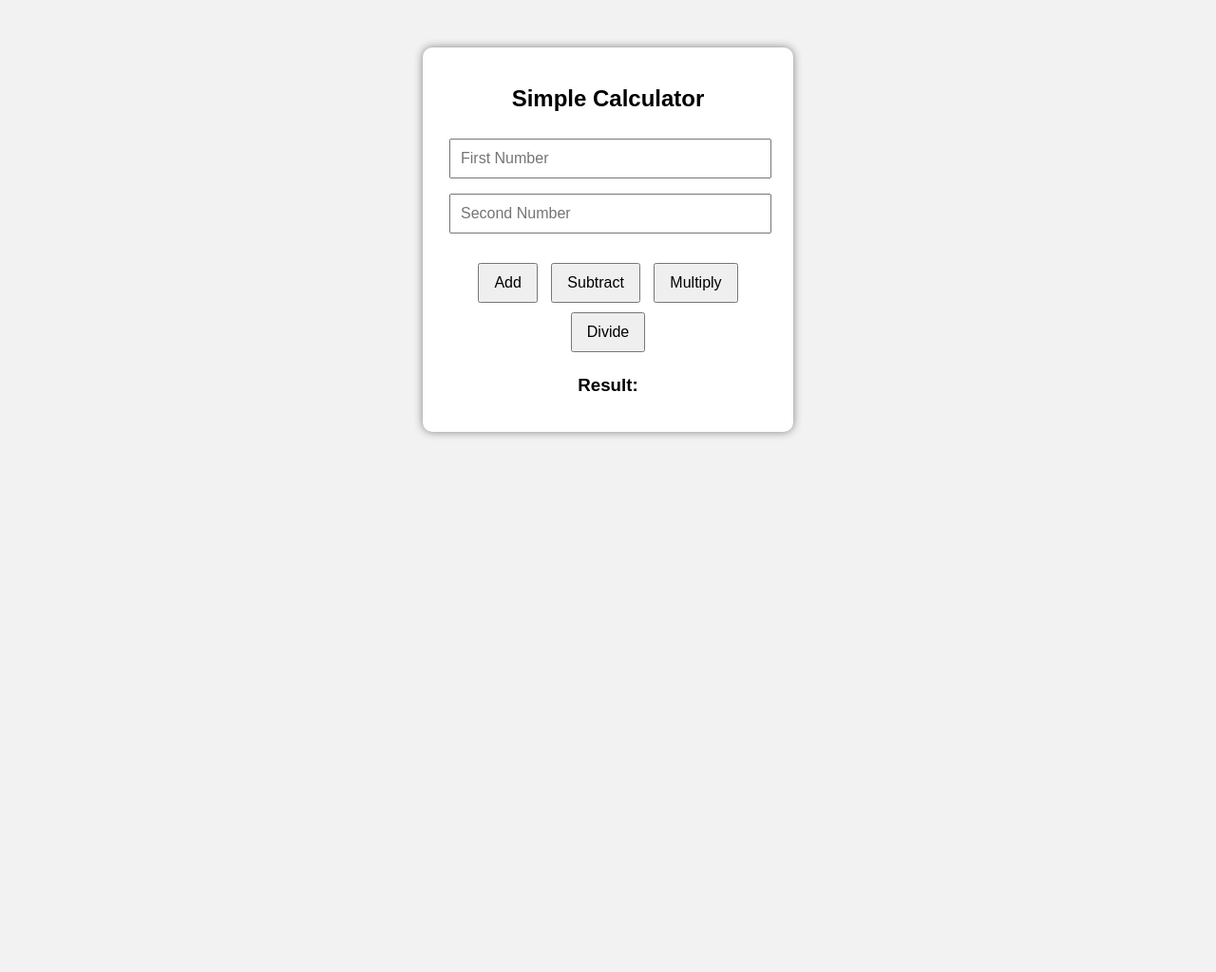
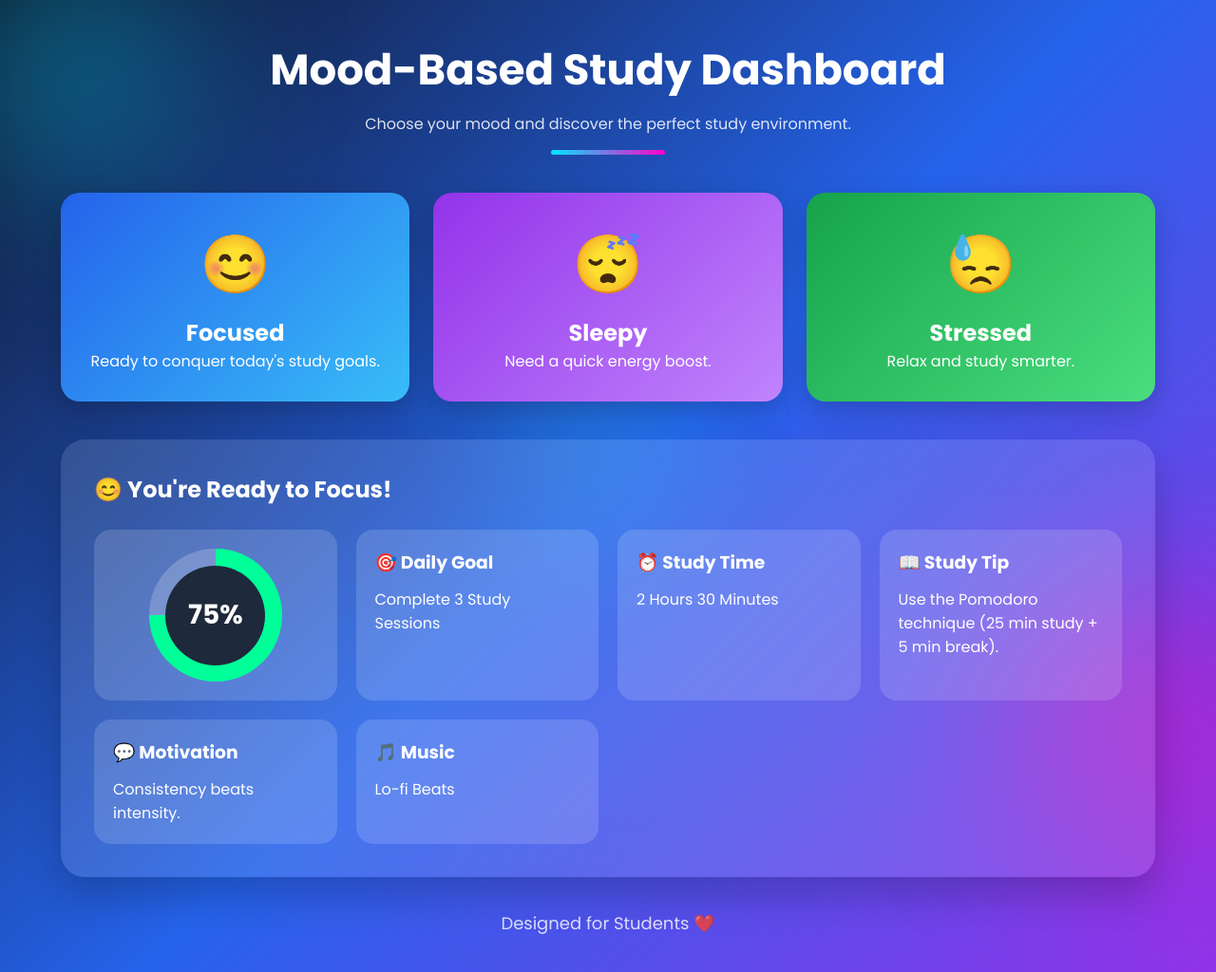
Before and after one commit to ulagammaluma16-afk/Simple-Calculator, a plain HTML site: page index.html in a window 1280 px wide. Shown: the top 1024 px of the page at 95% size. Before the commit the page ends 800 px from the top, so only its background shows below. Drawn offline with Linux system fonts and the light colour scheme.

Commit message:
Transform index.html to Mood-Based Study Dashboard
Replaced simple calculator layout with a mood-based study dashboard, including styles and interactive elements for different moods.

```diff
--- a/index.html
+++ b/index.html
@@ -1,30 +1,447 @@
 <!DOCTYPE html>
 <html lang="en">
 <head>
-    <meta charset="UTF-8">
-    <meta name="viewport" content="width=device-width, initial-scale=1.0">
-    <title>Simple Calculator</title>
-    <link rel="stylesheet" href="style.css">
+<meta charset="UTF-8">
+<meta name="viewport" content="width=device-width, initial-scale=1.0">
+<title>Mood-Based Study Dashboard</title>
+
+<link href="https://fonts.googleapis.com/css2?family=Poppins:wght@300;400;600;700&display=swap" rel="stylesheet">
+
+<style>
+
+*{
+margin:0;
+padding:0;
+box-sizing:border-box;
+font-family:'Poppins',sans-serif;
+}
+
+body{
+background:linear-gradient(135deg,#0f172a,#2563eb,#9333ea);
+min-height:100vh;
+overflow-x:hidden;
+color:white;
+position:relative;
+}
+
+body::before,
+body::after{
+content:'';
+position:fixed;
+border-radius:50%;
+filter:blur(90px);
+opacity:.4;
+animation:float 10s infinite alternate;
+z-index:-1;
+}
+
+body::before{
+width:250px;
+height:250px;
+background:#00d4ff;
+top:-80px;
+left:-50px;
+}
+
+body::after{
+width:300px;
+height:300px;
+background:#ff00aa;
+right:-80px;
+bottom:-80px;
+}
+
+.circle{
+position:fixed;
+width:180px;
+height:180px;
+border-radius:50%;
+background:#22d3ee;
+filter:blur(70px);
+bottom:30%;
+left:40%;
+opacity:.25;
+animation:float2 12s infinite alternate;
+z-index:-1;
+}
+
+@keyframes float{
+from{transform:translateY(-20px);}
+to{transform:translateY(40px);}
+}
+
+@keyframes float2{
+from{transform:translateX(-40px);}
+to{transform:translateX(40px);}
+}
+
+.container{
+width:90%;
+max-width:1200px;
+margin:auto;
+padding:40px 0;
+}
+
+header{
+text-align:center;
+margin-bottom:40px;
+}
+
+header h1{
+font-size:45px;
+margin-bottom:10px;
+}
+
+header p{
+opacity:.85;
+}
+
+.line{
+width:120px;
+height:5px;
+margin:15px auto;
+border-radius:20px;
+background:linear-gradient(to right,#00e5ff,#ff00c8);
+}
+
+input{
+display:none;
+}
+
+.moods{
+display:grid;
+grid-template-columns:repeat(auto-fit,minmax(220px,1fr));
+gap:25px;
+margin-bottom:40px;
+}
+
+.card{
+background:rgba(255,255,255,.15);
+backdrop-filter:blur(20px);
+border-radius:20px;
+padding:30px;
+text-align:center;
+cursor:pointer;
+transition:.4s;
+box-shadow:0 10px 30px rgba(0,0,0,.2);
+}
+
+.card:hover{
+transform:translateY(-10px) scale(1.03);
+}
+
+.card span{
+font-size:60px;
+display:block;
+margin-bottom:10px;
+}
+
+.focus{
+background:linear-gradient(135deg,#2563eb,#38bdf8);
+}
+
+.sleep{
+background:linear-gradient(135deg,#9333ea,#c084fc);
+}
+
+.stress{
+background:linear-gradient(135deg,#16a34a,#4ade80);
+}
+
+.dashboard{
+display:none;
+margin-top:20px;
+animation:fade .6s;
+}
+
+@keyframes fade{
+from{
+opacity:0;
+transform:translateY(20px);
+}
+to{
+opacity:1;
+transform:translateY(0);
+}
+}
+
+#focus:checked~.dashboards .focusdash{
+display:block;
+}
+
+#sleep:checked~.dashboards .sleepdash{
+display:block;
+}
+
+#stress:checked~.dashboards .stressdash{
+display:block;
+}
+
+.panel{
+background:rgba(255,255,255,.12);
+backdrop-filter:blur(25px);
+padding:35px;
+border-radius:25px;
+box-shadow:0 20px 40px rgba(0,0,0,.2);
+}
+
+.panel h2{
+margin-bottom:25px;
+}
+
+.grid{
+display:grid;
+grid-template-columns:repeat(auto-fit,minmax(240px,1fr));
+gap:20px;
+}
+
+.box{
+background:rgba(255,255,255,.15);
+padding:20px;
+border-radius:18px;
+transition:.3s;
+}
+
+.box:hover{
+transform:translateY(-6px);
+}
+
+.box h3{
+margin-bottom:12px;
+}
+
+.progress{
+width:140px;
+height:140px;
+margin:auto;
+border-radius:50%;
+background:
+conic-gradient(#00ff99 270deg,#ffffff33 0);
+display:flex;
+align-items:center;
+justify-content:center;
+}
+
+.progress::before{
+content:"75%";
+width:105px;
+height:105px;
+background:#1e293b;
+border-radius:50%;
+display:flex;
+align-items:center;
+justify-content:center;
+font-size:28px;
+font-weight:bold;
+}
+
+footer{
+text-align:center;
+padding:35px;
+opacity:.8;
+font-size:18px;
+}
+
+@media(max-width:700px){
+
+header h1{
+font-size:32px;
+}
+
+}
+
+</style>
+
 </head>
+
 <body>
 
-<div class="calculator">
-    <h2>Simple Calculator</h2>
+<div class="circle"></div>
 
-    <input type="number" id="num1" placeholder="First Number">
-    <input type="number" id="num2" placeholder="Second Number">
+<div class="container">
 
-    <br><br>
+<header>
 
-    <button onclick="add()">Add</button>
-    <button onclick="subtract()">Subtract</button>
-    <button onclick="multiply()">Multiply</button>
-    <button onclick="divide()">Divide</button>
+<h1>Mood-Based Study Dashboard</h1>
 
-    <h3 id="result">Result:</h3>
+<p>Choose your mood and discover the perfect study environment.</p>
+
+<div class="line"></div>
+
+</header>
+
+<input type="radio" name="mood" id="focus" checked>
+<input type="radio" name="mood" id="sleep">
+<input type="radio" name="mood" id="stress">
+
+<div class="moods">
+
+<label class="card focus" for="focus">
+<span>😊</span>
+<h2>Focused</h2>
+<p>Ready to conquer today's study goals.</p>
+</label>
+
+<label class="card sleep" for="sleep">
+<span>😴</span>
+<h2>Sleepy</h2>
+<p>Need a quick energy boost.</p>
+</label>
+
+<label class="card stress" for="stress">
+<span>😓</span>
+<h2>Stressed</h2>
+<p>Relax and study smarter.</p>
+</label>
+
 </div>
 
-<script src="script.js"></script>
+<div class="dashboards">
+
+<div class="dashboard focusdash">
+
+<div class="panel">
+
+<h2>😊 You're Ready to Focus!</h2>
+
+<div class="grid">
+
+<div class="box">
+
+<div class="progress"></div>
+
+</div>
+
+<div class="box">
+<h3>🎯 Daily Goal</h3>
+<p>Complete 3 Study Sessions</p>
+</div>
+
+<div class="box">
+<h3>⏰ Study Time</h3>
+<p>2 Hours 30 Minutes</p>
+</div>
+
+<div class="box">
+<h3>📖 Study Tip</h3>
+<p>Use the Pomodoro technique (25 min study + 5 min break).</p>
+</div>
+
+<div class="box">
+<h3>💬 Motivation</h3>
+<p>Consistency beats intensity.</p>
+</div>
+
+<div class="box">
+<h3>🎵 Music</h3>
+<p>Lo-fi Beats</p>
+</div>
+
+</div>
+
+</div>
+
+</div>
+
+<div class="dashboard sleepdash">
+
+<div class="panel">
+
+<h2>😴 Recharge Your Mind</h2>
+
+<div class="grid">
+
+<div class="box">
+
+<div class="progress"></div>
+
+</div>
+
+<div class="box">
+<h3>🎯 Daily Goal</h3>
+<p>Complete 3 Study Sessions</p>
+</div>
+
+<div class="box">
+<h3>⏰ Study Time</h3>
+<p>2 Hours 30 Minutes</p>
+</div>
+
+<div class="box">
+<h3>📖 Study Tip</h3>
+<p>Drink water, stretch for 2 minutes, then continue.</p>
+</div>
+
+<div class="box">
+<h3>💬 Motivation</h3>
+<p>Small progress is still progress.</p>
+</div>
+
+<div class="box">
+<h3>🎵 Music</h3>
+<p>Nature Sounds</p>
+</div>
+
+</div>
+
+</div>
+
+</div>
+
+<div class="dashboard stressdash">
+
+<div class="panel">
+
+<h2>😓 Stay Calm</h2>
+
+<div class="grid">
+
+<div class="box">
+
+<div class="progress"></div>
+
+</div>
+
+<div class="box">
+<h3>🎯 Daily Goal</h3>
+<p>Complete 3 Study Sessions</p>
+</div>
+
+<div class="box">
+<h3>⏰ Study Time</h3>
+<p>2 Hours 30 Minutes</p>
+</div>
+
+<div class="box">
+<h3>📖 Study Tip</h3>
+<p>Take three deep breaths and divide work into smaller tasks.</p>
+</div>
+
+<div class="box">
+<h3>💬 Motivation</h3>
+<p>You don't have to finish everything today.</p>
+</div>
+
+<div class="box">
+<h3>🎵 Music</h3>
+<p>Calm Piano</p>
+</div>
+
+</div>
+
+</div>
+
+</div>
+
+</div>
+
+<footer>
+
+Designed for Students ❤️
+
+</footer>
+
+</div>
 
 </body>
 </html>
```
